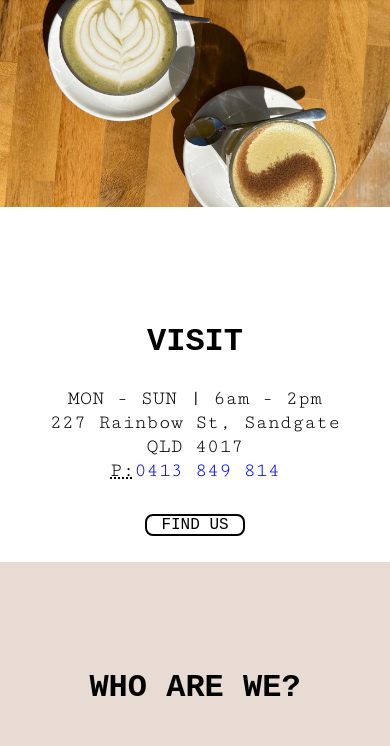
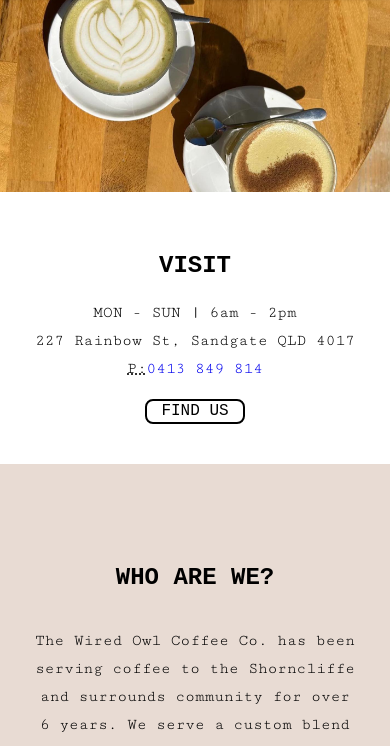
Before and after one commit to madelienee1/wired-owl, a plain HTML site: page index.html in a window 390 px wide. Shown: the part 67-813 px from the top of the page. Drawn offline with Linux system fonts and the light colour scheme; a script that the page names is missing; a web font is replaced by a local one.

Commit message:
mobile changes

```diff
--- a/style.css
+++ b/style.css
@@ -454,29 +454,25 @@ font-family: 'Cutive Mono', monospace;
         display: none;
     }
 
-    #banner {
-        height: 70vw;
-    }
-
 h2 {
-    font-size: 2rem;
+    font-size: 1.5rem;
 
 }
 p, address {
-    font-size: 1.25rem;
-    line-height: 1.5rem;
+    font-size: 1rem;
+    line-height: 1.75rem;
     margin-left: 2rem;
     margin-right: 2rem;
     font-style: normal;
   }
 
   h3 {
-    font-size: 1.5rem;
+    font-size: 1.25rem;
 }
 
 button, .find-us {
 width: 6rem;
-height: 3rem;
+height: 2rem;
 border-radius: 0.5rem;
 font-size: 1rem;
 }
@@ -558,6 +554,11 @@ form input, form textarea {
     width: 5rem;
   }
 
+  .find-us {
+    height: 3rem;
+    margin-top: 1rem;
+  }
+
 /* .footer-images {
     display: flex;
     margin-top: 2rem;
@@ -567,7 +568,7 @@ form input, form textarea {
 
 .visit {
     height: 12rem;
-    padding: 50px 0;
+    padding: 40px 0;
 }
 
 .social-footer {
```
